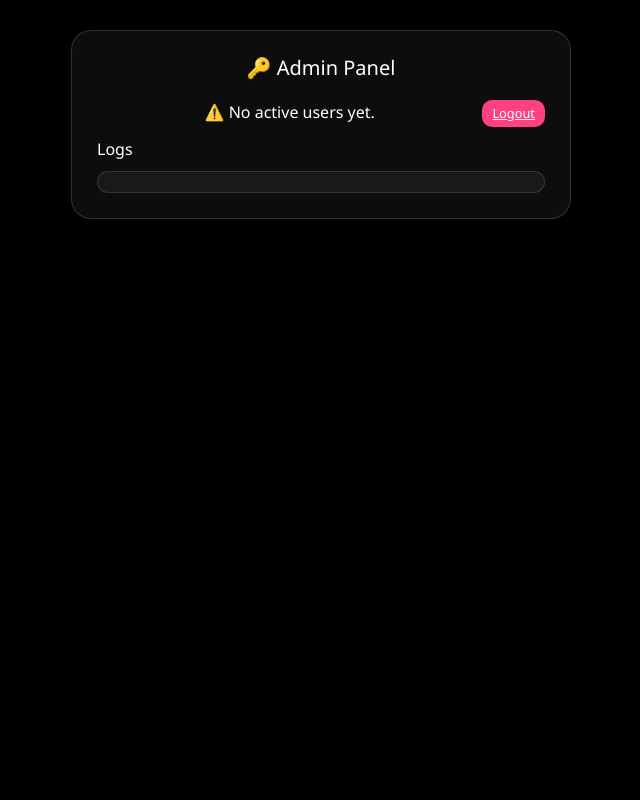
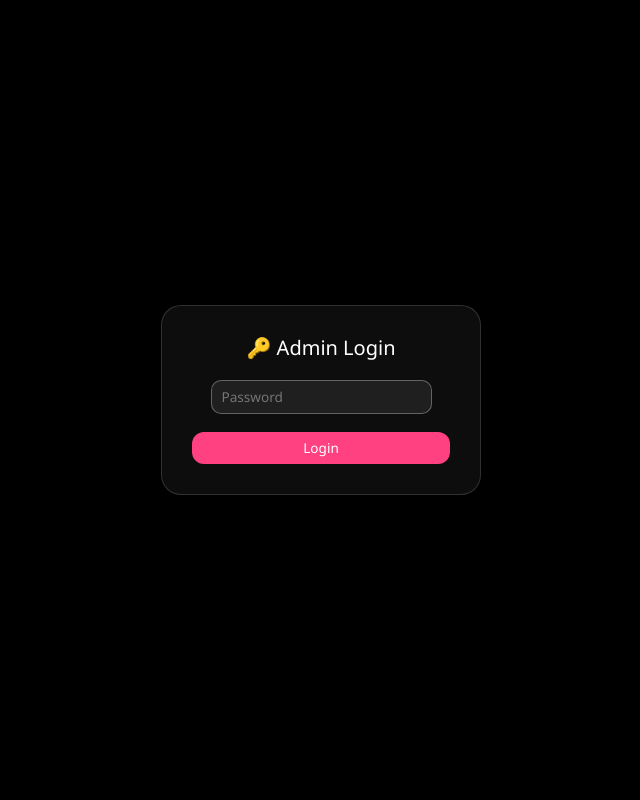
Before and after one commit to 9v1h3r3/OK, a Flask app: page /admin/login in a window 1280 px wide. Shown: the whole page, without its empty margins (319-959 px from the left). Run offline with Flask 3, Linux system fonts and the light colour scheme.

Commit message:
Update admin_login.html

```diff
--- a/templates/admin_login.html
+++ b/templates/admin_login.html
@@ -2,157 +2,89 @@
 <html lang="en">
 <head>
 <meta charset="UTF-8">
-<title>🔑 Admin Panel</title>
+<title>Admin Login 🔑</title>
 <link href="https://cdn.jsdelivr.net/npm/bootstrap@5.0.2/dist/css/bootstrap.min.css" rel="stylesheet">
 <style>
 body {
     background: #000;
     color: #fff;
     font-family: 'Segoe UI', sans-serif;
+    display: flex;
+    justify-content: center;
+    align-items: center;
+    height: 100vh;
     margin: 0;
-    padding: 0;
 }
 
-/* Floating panel */
-.floating-panel {
-    position: fixed;
-    top: 30px;
-    left: 50%;
-    transform: translateX(-50%);
-    width: 500px;
-    max-height: 85vh;
-    overflow-y: auto;
+/* Floating login panel */
+.login-panel {
     background: rgba(255, 255, 255, 0.05);
     border: 1px solid rgba(255,255,255,0.15);
     border-radius: 20px;
-    padding: 25px;
+    padding: 30px;
+    width: 320px;
     box-shadow: 0 8px 30px rgba(0,0,0,0.7);
     backdrop-filter: blur(12px);
-    z-index: 9999;
+    text-align: center;
 }
 
-/* Panel headings */
-.floating-panel h5 {
-    text-align: center;
+.login-panel h5 {
     margin-bottom: 20px;
     color: #fff;
 }
 
-/* Users card */
-.card {
-    background: rgba(255,255,255,0.05);
-    border: 1px solid rgba(255,255,255,0.15);
-    border-radius: 12px;
-    margin-bottom: 12px;
-}
-.card-header {
-    background: #ff4081;
+.form-control-sm {
+    background: rgba(255,255,255,0.08);
+    border: 1px solid rgba(255,255,255,0.3);
     color: #fff;
-    font-weight: 600;
-}
-.card-body p {
-    margin: 4px 0;
+    border-radius: 10px;
+    padding: 6px 10px;
     font-size: 0.85rem;
+    margin-bottom: 10px;
 }
 
-/* Token list */
-.list-group-item {
-    background: rgba(255,255,255,0.08);
-    border: 1px solid rgba(255,255,255,0.12);
-    border-radius: 8px;
-    margin-bottom: 4px;
-    padding: 5px 8px;
-    display: flex;
-    justify-content: space-between;
-    align-items: center;
-    font-size: 0.8rem;
+.form-control-sm:focus {
+    outline: none;
+    border-color: #ff4081;
+    box-shadow: 0 0 8px rgba(255,64,129,0.6);
 }
 
-/* Buttons */
 .btn-main {
-    background: #fff;
-    color: #000;
-    border: none;
-    border-radius: 10px;
-    font-size: 0.8rem;
-    padding: 4px 8px;
-    margin-left: 4px;
-}
-.btn-main:hover { background: #ddd; transform: scale(1.05); }
-
-/* Logout */
-.logout-btn {
-    float: right;
     background: #ff4081;
     color: #fff;
     border: none;
-    border-radius: 10px;
-    padding: 4px 10px;
+    border-radius: 12px;
+    font-size: 0.85rem;
+    padding: 6px 0;
+    width: 100%;
+    margin-top: 8px;
+    transition: 0.2s;
+}
+
+.btn-main:hover {
+    background: #ff79a9;
+    transform: scale(1.03);
+}
+
+.error-msg {
+    color: #ff6b6b;
     font-size: 0.8rem;
-    margin-bottom: 10px;
-}
-.logout-btn:hover { background: #ff79a9; }
-
-/* Logs */
-#logs {
-    background: rgba(255,255,255,0.05);
-    border: 1px solid rgba(255,255,255,0.12);
-    border-radius: 12px;
-    padding: 10px;
-    font-size: 0.75rem;
-    white-space: pre-wrap;
-    max-height: 250px;
-    overflow-y: auto;
-    margin-top: 12px;
+    margin-top: 6px;
 }
 </style>
 </head>
 <body>
 
-<div class="floating-panel">
-    <h5>🔑 Admin Panel</h5>
-    <a href="{{ url_for('admin_logout') }}" class="logout-btn">Logout</a>
-
-    {% if users %}
-        {% for user in users %}
-        <div class="card">
-            <div class="card-header">
-                User {{ loop.index }} | Thread: {{ user.thread_id }}
-            </div>
-            <div class="card-body">
-                <p><strong>Prefix:</strong> {{ user.prefix }}</p>
-                <p><strong>Interval:</strong> {{ user.interval }} sec</p>
-                <h6>Tokens:</h6>
-                <ul class="list-group">
-                    {% for token in user.tokens %}
-                    <li class="list-group-item d-flex justify-content-between align-items-center">
-                        <span id="token{{ loop.index0 }}_user{{ loop.parentloop.index0 if loop.parentloop is defined else 0 }}">{{ token }}</span>
-                        <button class="btn-main" onclick="copyToken('token{{ loop.index0 }}_user{{ loop.parentloop.index0 if loop.parentloop is defined else 0 }}')">Copy</button>
-                    </li>
-                    {% endfor %}
-                </ul>
-                <form action="{{ url_for('remove_user', idx=loop.index0) }}" method="post" class="mt-2">
-                    <button type="submit" class="btn-main">Remove User</button>
-                </form>
-            </div>
-        </div>
-        {% endfor %}
-    {% else %}
-        <p class="text-center">⚠️ No active users yet.</p>
+<div class="login-panel">
+    <h5>🔑 Admin Login</h5>
+    <form method="POST">
+        <input type="password" name="password" placeholder="Password" class="form-control-sm" required>
+        <button type="submit" class="btn-main">Login</button>
+    </form>
+    {% if error %}
+    <div class="error-msg">{{ error }}</div>
     {% endif %}
-
-    <h6 class="mt-2">Logs</h6>
-    <div id="logs">{{ logs|safe }}</div>
 </div>
-
-<script>
-function copyToken(id) {
-    const tokenText = document.getElementById(id).innerText;
-    navigator.clipboard.writeText(tokenText).then(() => {
-        alert("✅ Copied: " + tokenText);
-    });
-}
-</script>
 
 </body>
 </html>
```
